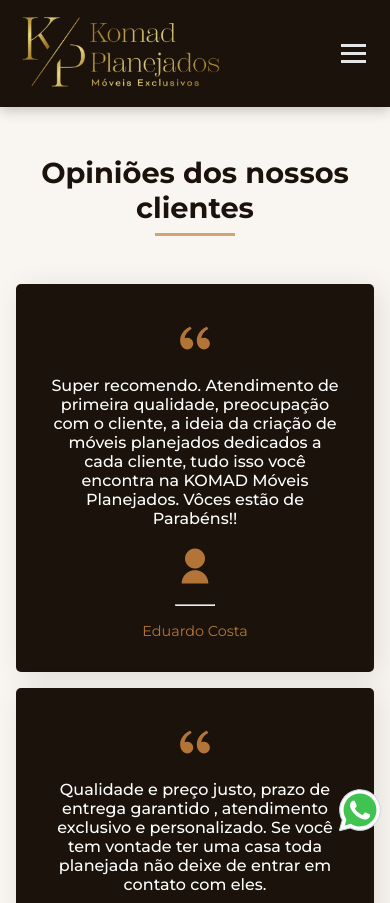
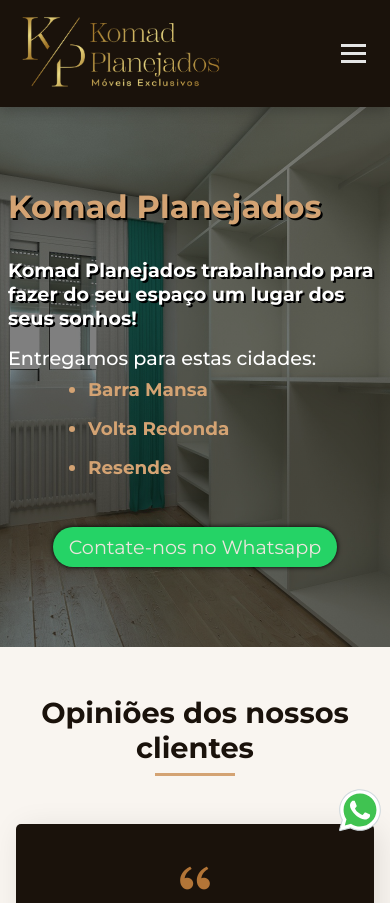
Before and after one commit to ThiagoSilvaMint/komad-site, a plain HTML site: page index.html in a window 390 px wide. Shown: the top 903 px of the page. Drawn offline with nearby package versions, Linux system fonts and the light colour scheme; a script that the page names is missing.

Commit message:
Adding header

```diff
--- a/index.html
+++ b/index.html
@@ -86,6 +86,20 @@
                 <div class="line3"></div>
             </div>
         </nav>
+
+        <header class="header">
+            <div class="header-text">
+                <h1>Komad Planejados</h1>
+                <h2>Komad Planejados trabalhando para fazer do seu espaço um lugar dos seus sonhos!</h2>
+                <p>Entregamos para estas cidades:</p>
+                <ul>
+                    <li>Barra Mansa</li>
+                    <li>Volta Redonda</li>
+                    <li>Resende</li>
+                </ul>
+            </div>
+            <a href="https://wa.me/5524988621913" target="_blank" class="header-btn" aria-label="Link para o Whatsapp da empresa">Contate-nos no Whatsapp</a>
+        </header>
 
         <div id="blur" class="">
             <section class="testimonial">
@@ -288,12 +302,5 @@
 
             gtag("config", "AW-17293936912");
         </script>
-        <script src="https://cdn.cookiehub.eu/c2/a90219c8.js"></script>
-        <script type="text/javascript">
-            document.addEventListener("DOMContentLoaded", function (event) {
-                var cpm = {};
-                window.cookiehub.load(cpm);
-            });
-        </script>
     </body>
 </html>
--- /dev/null
+++ b/scss/layout/_header.scss
@@ -0,0 +1,90 @@
+@use "../util/variables" as *;
+
+.header {
+    background:
+        linear-gradient(rgba(0, 0, 0, 0.5), rgba(0, 0, 0, 0.5)),
+        url("../img/header_bg.jpg");
+    background-position: center;
+    background-size: cover;
+    background-attachment: fixed;
+    display: flex;
+    justify-content: space-between;
+    padding: 10rem 5rem;
+    align-items: center;
+    color: white;
+
+    &-btn {
+        font-size: 1.6rem;
+        background-color: #25d366;
+        color: #ece5dd;
+        text-decoration: none;
+        padding: 0.5rem 1rem;
+        box-shadow: 0 0 5px black;
+        border-radius: 20px;
+
+        &:hover {
+            background-color: #1ea951;
+        }
+    }
+
+    &-text {
+        width: 50%;
+
+        h1 {
+            font-size: 2.5rem;
+            margin-bottom: 2rem;
+            color: $main_color;
+            text-shadow: 2px 2px 0px black;
+        }
+
+        h2 {
+            margin-bottom: 1rem;
+            text-shadow: 2px 2px 0px black;
+        }
+
+        p {
+            margin-bottom: 0.5rem;
+            font-size: 1.2rem;
+            font-weight: 500;
+        }
+
+        ul > li {
+            margin-left: 5rem;
+            color: $main-color;
+            font-size: 1.15rem;
+            margin-bottom: 1rem;
+            font-weight: bold;
+        }
+    }
+
+    @media (max-width: 960px) {
+        flex-direction: column;
+        gap: 4rem;
+
+        &-text {
+            width: 100%;
+        }
+    }
+
+    @media (max-width: 580px) {
+        padding: 5rem 0.5rem;
+    }
+
+    @media (max-width: 430px) {
+        gap: 2rem;
+
+        &-btn {
+            font-size: 1.2rem;
+        }
+
+        &-text {
+            h1 {
+                font-size: 2rem;
+            }
+
+            h2 {
+                font-size: 1.2rem;
+            }
+        }
+    }
+}
--- a/scss/style.scss
+++ b/scss/style.scss
@@ -10,3 +10,4 @@
 @use "layout/galeria";
 @use "layout/historia";
 @use "layout/projeto";
+@use "layout/header";
--- a/scss/util/_variables.scss
+++ b/scss/util/_variables.scss
@@ -14,11 +14,13 @@
 $carousel-btn-color: #0b0705;
 
 $card-main-color: #b37537;
-$card-shadow-color: rgba(0, 0, 0, .1);
+$card-shadow-color: rgba(0, 0, 0, 0.1);
 
 $beneficio-text-color: #94743e;
 
 $galeria-title-color: #905e2c;
 
-$main_font: 'Montserrat', sans-serif;
+$main_font: "Montserrat", sans-serif;
 $historia-font: "Roboto Slab", serif;
+
+$header_title_color: #5a3b1c;
```
Also changed, not shown: css/style.css, img/header_bg.jpg (added), 1 other file.
